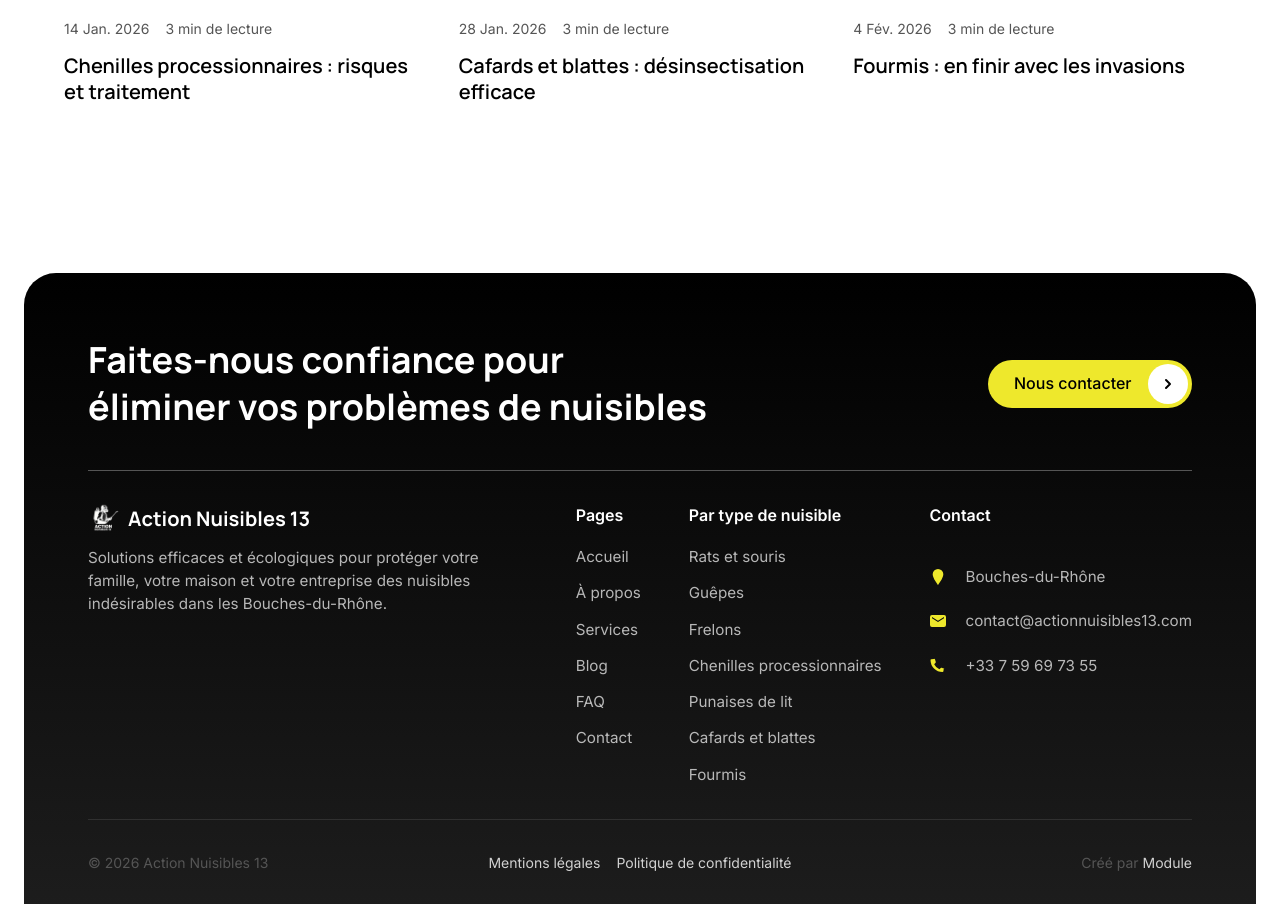
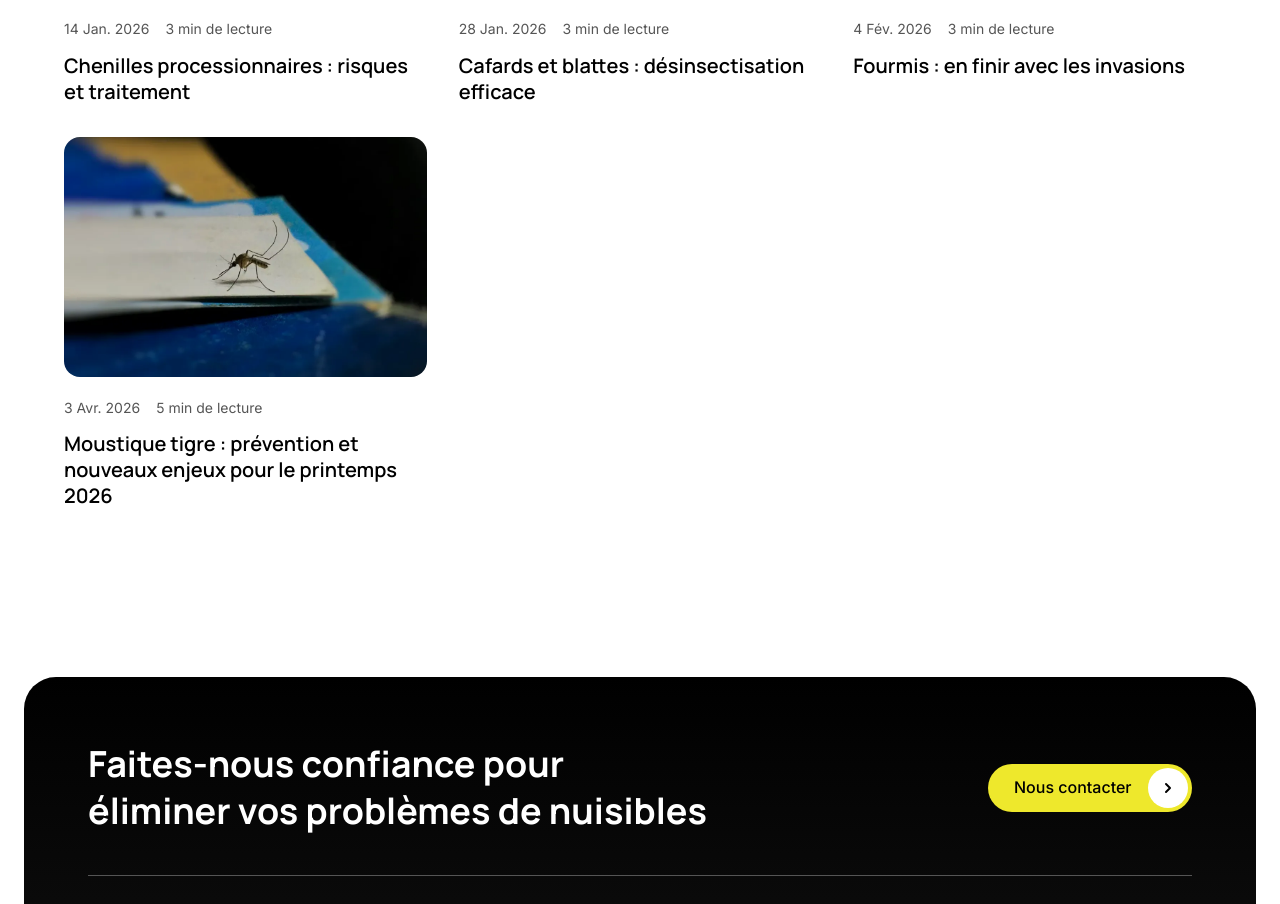
Before and after one commit to alxdionisio/actionnuisibles13, a React (Vite) app: page / in a window 1280 px wide. Shown: the part 7160-8064 px from the top of the page. Built offline with nearby package versions, Linux system fonts and the light colour scheme; no server answers.

Commit message:
article: moustique tigre

```diff
--- a/src/data/articles.js
+++ b/src/data/articles.js
@@ -275,9 +275,31 @@ export const articles = [
       conclusionParagraph: "Un traitement ciblé et une bonne prévention permettent de limiter les invasions. Contactez un professionnel.",
     },
   },
+  {
+    id: 10,
+    slug: 'moustique-tigre-prevention-printemps-2026',
+    title: 'Moustique tigre : prévention et nouveaux enjeux pour le printemps 2026',
+    date: '3 Avr. 2026',
+    category: 'Moustiques',
+    readMinutes: 5,
+    image: images.moustiqueTigre2026,
+    content: {
+      introHeading: 'Le moustique tigre : un envahisseur discret mais préoccupant',
+      introParagraph: "Originaire d'Asie du Sud-Est, le moustique tigre (Aedes albopictus) s'est désormais bien implanté en France. Plus petit que le moustique commun, il se distingue par ses rayures noires et blanches et son vol silencieux à basse altitude. Il est très sédentaire : cet insecte diurne ne se déplace que de moins de 200 mètres autour de son lieu de naissance. Autrement dit, si vous en avez chez vous, c'est qu'il est né chez vous ou chez vos voisins immédiats ! Voici comment limiter sa présence et s'en protéger dès le début du printemps.",
+      numberedItems: [
+        { title: 'Adopter la lutte préventive (suppression des gîtes larvaires)', text: "La femelle pond jusqu'à 200 œufs dans des eaux stagnantes. Même une infime quantité (bouchon en plastique, coupelle sous un pot de fleur) suffit. Videz régulièrement les soucoupes, seaux, pneus, et nettoyez vos gouttières. Couvrez hermétiquement les récupérateurs d'eau de pluie pour empêcher toute ponte." },
+        { title: 'Prudence avec la lutte chimique et les méthodes alternatives', text: "L'utilisation anarchique d'insecticides est néfaste pour la biodiversité, tuant également les prédateurs naturels du moustique. De même, les plantes dites 'anti-moustiques', les ultrasons ou certaines plantes carnivores se révèlent inefficaces à grande échelle. La prévention mécanique reste indispensable." },
+        { title: 'Favoriser les prédateurs naturels', text: "Les prédateurs comme les oiseaux insectivores (les hirondelles et martinets), les chauves-souris, ou encore certaines araignées consomment des moustiques. Bien que leur action réductrice soit limitée en période d'infestation urbaine, les accueillir aide à l'équilibre général du jardin." },
+        { title: 'Solutions matérielles ciblées de nouvelle génération', text: "L'année 2026 met en avant les pièges pondoirs écologiques de nouvelle génération qui ciblent les femelles en quête de ponte, et l'équipement classique (moustiquaires aux fenêtres), qui reste l'un des rares barrages individuels vraiment efficaces pour garantir des nuits sans nuisible." }
+      ],
+      conclusionParagraph: "La lutte contre le moustique tigre repose d'abord sur une action préventive collective à l'échelle du voisinage. Ce nuisible étant un vecteur avéré d'infections (Dengue, Zika, Chikungunya), une infestation installée peut néanmoins nécessiter le diagnostic ou le renfort professionnel, notamment pour diagnostiquer et assainir les gîtes larvaires complexes avec des traitements bio-contrôlés.",
+      contactButtonText: 'Contactez-nous pour un diagnostic de votre extérieur'
+    },
+  },
 ];
 
 export const ARTICLES_PER_PAGE = 6;
+
 
 /**
  * Retourne l’article dont le slug correspond, ou undefined.
--- a/src/pages/ArticleDetailPage.jsx
+++ b/src/pages/ArticleDetailPage.jsx
@@ -95,13 +95,20 @@ function ArticleDetailPage() {
                 </div>
               )}
 
-              {(content.conclusionTitle || content.conclusionParagraph) && (
+              {(content.conclusionTitle || content.conclusionParagraph || content.contactButtonText) && (
                 <div className="article-content-block article-content-conclusion">
                   {content.conclusionTitle && (
                     <h3 className="article-content-subheading">{content.conclusionTitle}</h3>
                   )}
                   {content.conclusionParagraph && (
                     <p className="article-content-intro-p">{linkifyThematiques(content.conclusionParagraph)}</p>
+                  )}
+                  {content.contactButtonText && (
+                    <div style={{ marginTop: '2rem' }}>
+                      <Link to="/contact" className="btn btn-primary">
+                        {content.contactButtonText}
+                      </Link>
+                    </div>
                   )}
                 </div>
               )}
--- a/src/utils/publicAssets.js
+++ b/src/utils/publicAssets.js
@@ -22,6 +22,7 @@ export const images = {
   invasionRat: `${BASE}/invasion-rat.webp`,
   punaisesDeLit: `${BASE}/punaises-de-lit.webp`,
   nettoyageMaison: `${BASE}/nettoyage-maison.webp`,
+  moustiqueTigre2026: `${BASE}/moustique-tigre-2026.webp`,
 };
 
 /** Images de la bande nuisibles (home, sous la hero). Dossier public/nuisibles/ */
```
Also changed, not shown: public/moustique-tigre-2026.webp (added).
